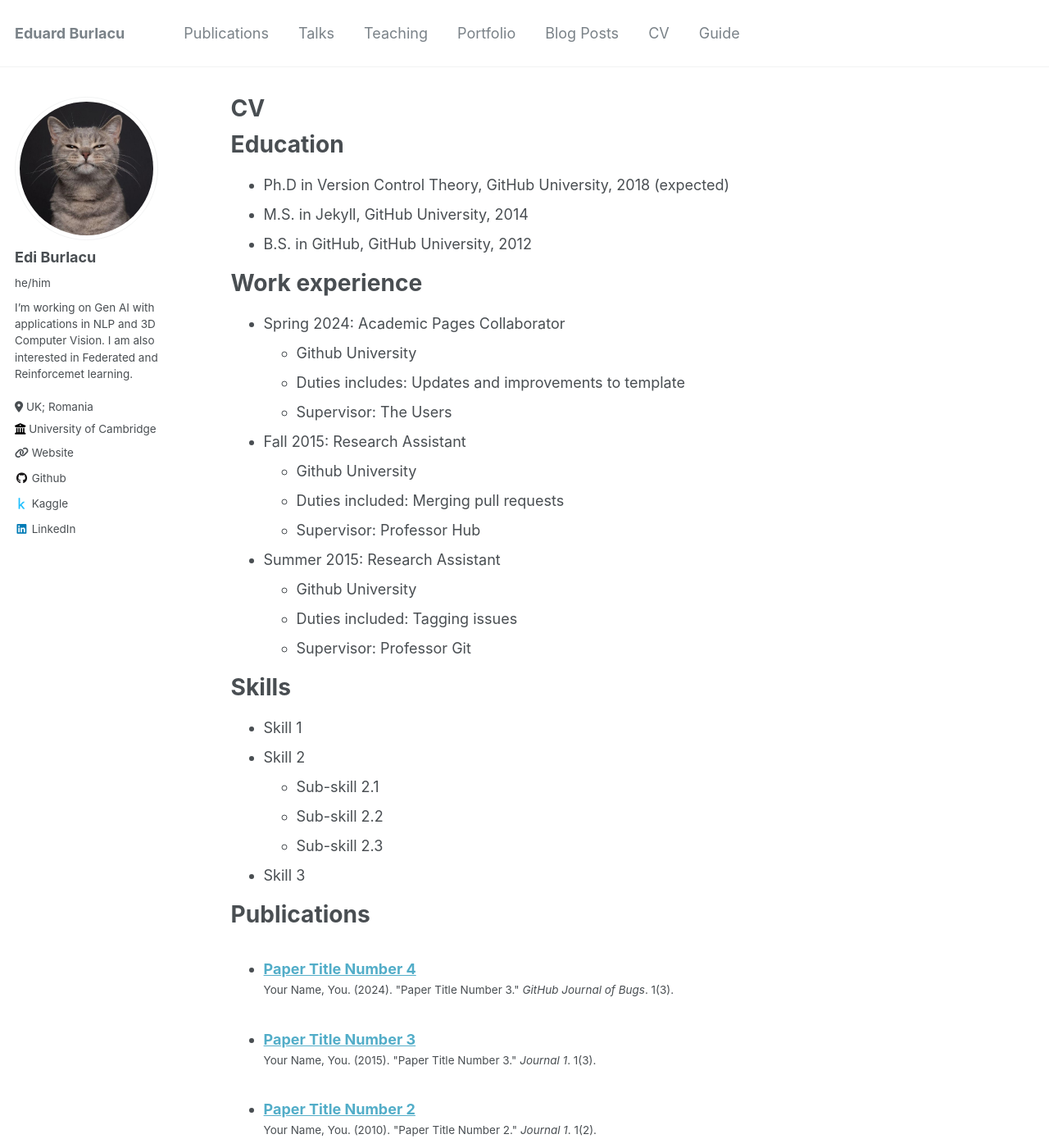
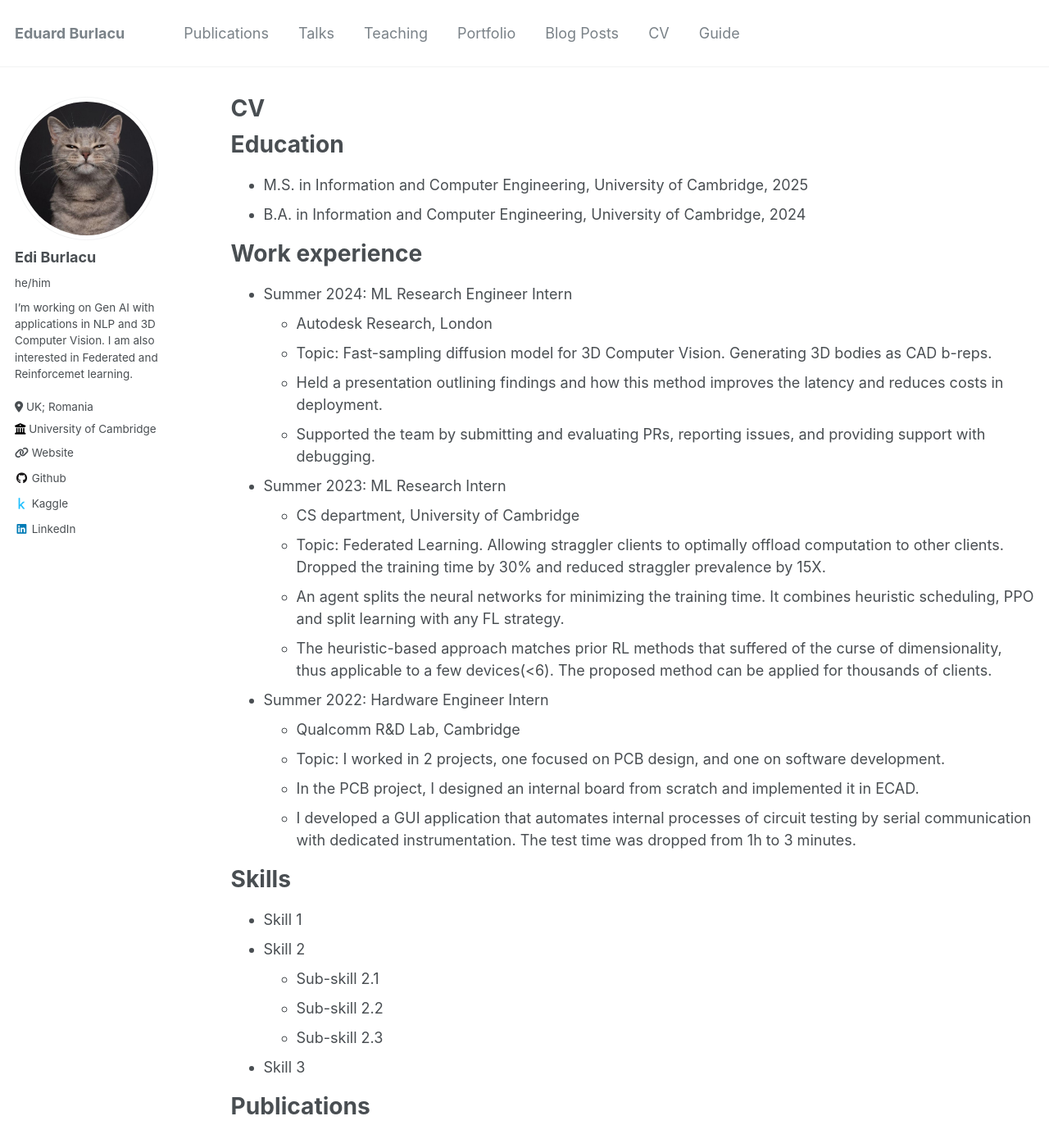
Before and after one commit to eduardburlacu/eduardburlacu.github.io, a Jekyll site: the page built from _pages/cv.md, in a window 1280 px wide and 1400 px high. Shown: the whole window at 82% size. Built offline with Jekyll 4.4.1, drawn with Linux system fonts in a browser that asks for light colours.

Commit message:
Update cv.md

```diff
--- a/_pages/cv.md
+++ b/_pages/cv.md
@@ -11,26 +11,30 @@ redirect_from:
 
 Education
 ======
-* Ph.D in Version Control Theory, GitHub University, 2018 (expected)
-* M.S. in Jekyll, GitHub University, 2014
-* B.S. in GitHub, GitHub University, 2012
+* M.S. in Information and Computer Engineering, University of Cambridge, 2025
+* B.A. in Information and Computer Engineering, University of Cambridge, 2024
 
 Work experience
 ======
-* Spring 2024: Academic Pages Collaborator
-  * Github University
-  * Duties includes: Updates and improvements to template
-  * Supervisor: The Users
+* Summer 2024: ML Research Engineer Intern
+  * Autodesk Research, London
+  * Topic: Fast-sampling diffusion model for 3D Computer Vision. Generating 3D bodies as CAD b-reps.
+  * Held a presentation outlining findings and how this method improves the latency and reduces costs in deployment.
+  * Supported the team by submitting and evaluating PRs, reporting issues, and providing support with debugging.
 
-* Fall 2015: Research Assistant
-  * Github University
-  * Duties included: Merging pull requests
-  * Supervisor: Professor Hub
 
-* Summer 2015: Research Assistant
-  * Github University
-  * Duties included: Tagging issues
-  * Supervisor: Professor Git
+* Summer 2023: ML Research Intern
+  * CS department, University of Cambridge
+  * Topic: Federated Learning. Allowing straggler clients to optimally offload computation to other clients. Dropped the training time by 30% and reduced straggler prevalence by 15X.
+  * An agent splits the neural networks for minimizing the training time. It combines heuristic scheduling, PPO and split learning with any FL strategy.
+  * The heuristic-based approach matches prior RL methods that suffered of the curse of dimensionality, thus applicable to a few devices(<6). The proposed method can be applied for thousands of clients.
+
+
+* Summer 2022: Hardware Engineer Intern
+  * Qualcomm R&D Lab, Cambridge
+  * Topic: I worked in 2 projects, one focused on PCB design, and one on software development.
+  * In the PCB project, I designed an internal board from scratch and implemented it in ECAD.
+  * I developed a GUI application that automates internal processes of circuit testing by serial communication with dedicated instrumentation. The test time was dropped from 1h to 3 minutes.
 
 Skills
 ======
```
